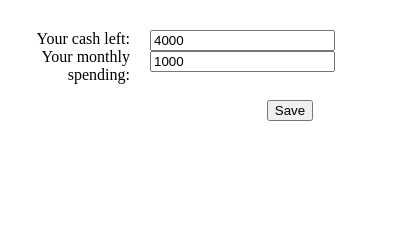
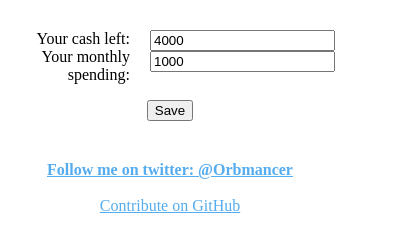
Before and after one commit to Orbmancer/cash-clock, a browser extension: page dist/popup.html in a window 400 px wide. Drawn offline with Linux system fonts and the light colour scheme.

Commit message:
:lipstick: pimp it up

```diff
--- a/dist/popup.html
+++ b/dist/popup.html
@@ -14,7 +14,14 @@
         <input class="cashLeft" value="4000"/>
         <br/><input class="cashMonthly" value="1000"/>
       </div>
-      <button id="submit">Save</button>
+      <div class="actions">
+        <button id="submit">Save</button>
+      </div>
+
+      <div class="credits">
+        <a href="https://twitter.com/Orbmancer" target="_blank"><strong>Follow me on twitter: @Orbmancer</strong></a>
+        <br/><br/><a href="https://github.com/Orbmancer/cash-clock" target="_blank">Contribute on GitHub</a>
+      </div>
     </div>
     <script src="popup.js"></script>
   </body>
--- a/dist/style.css
+++ b/dist/style.css
@@ -44,6 +44,15 @@ h2 {
 .popup .inputs {
   text-align: left;
 }
-.popup button {
+.popup .actions {
   margin-top: 80px;
 }
+.popup .credits {
+  margin-top: 40px;
+}
+.popup a:link, .popup a:visited {
+ color: #55acee;
+}
+.popup a:hover, .popup a:active {
+  color: #8899a6;
+}
```
Also changed, not shown: dist/icon-128.png (added), dist/manifest.json.
